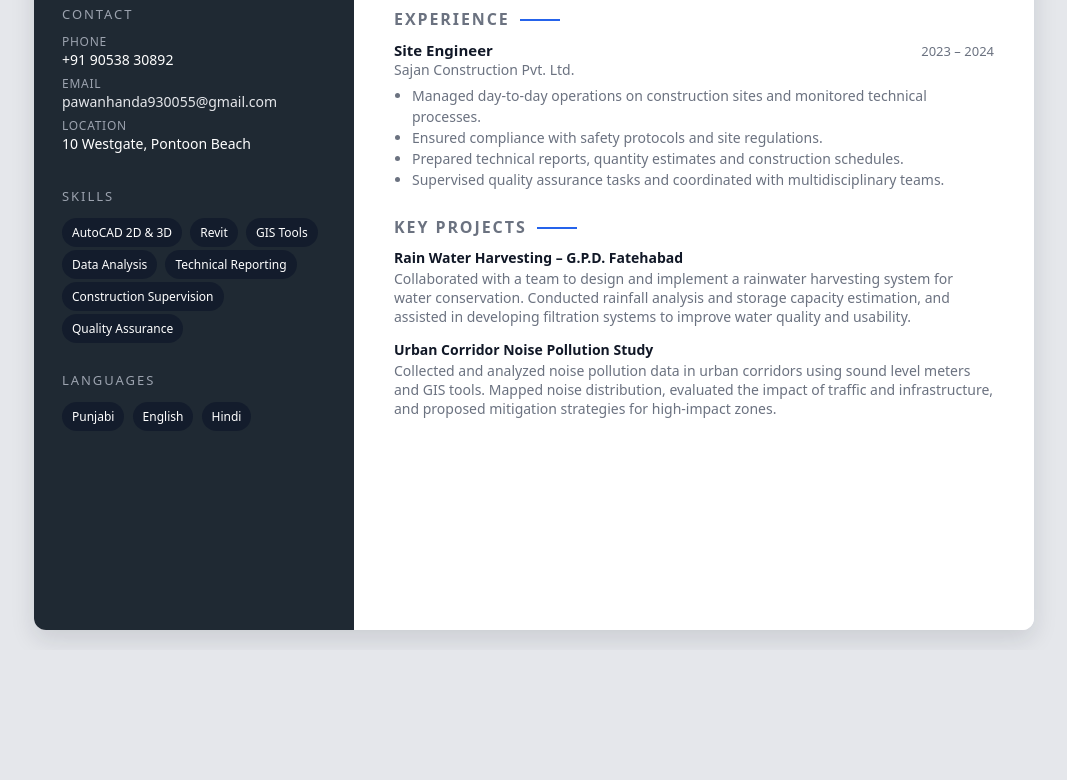
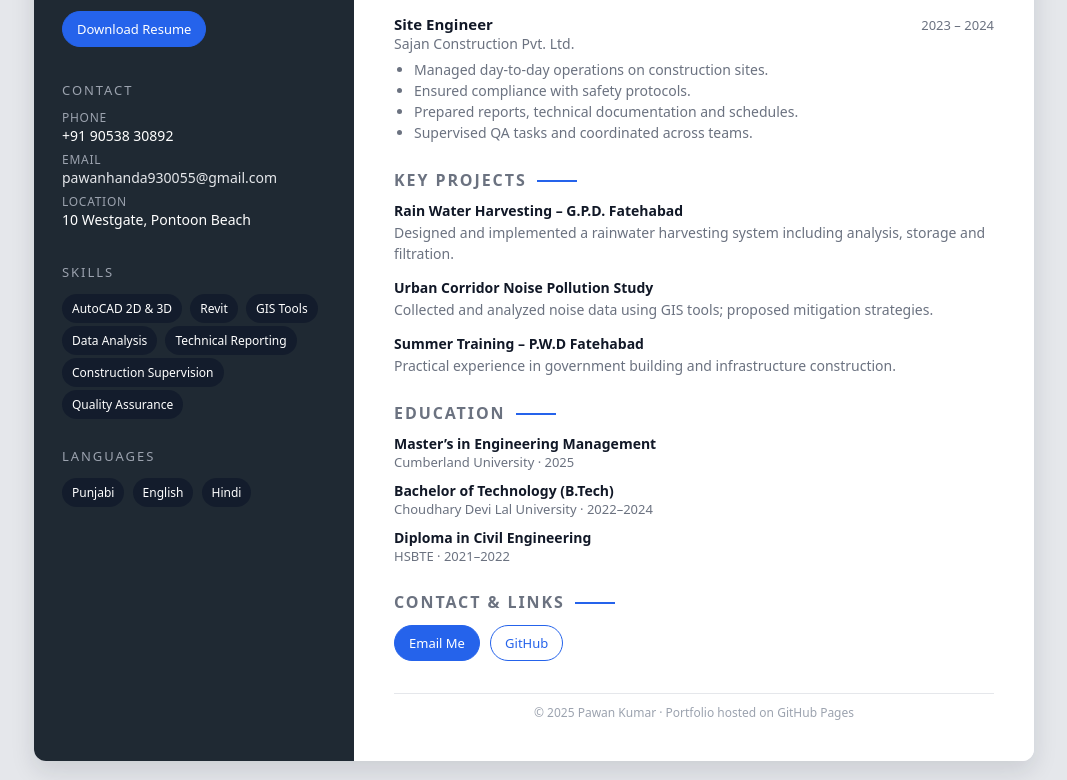
Before and after one commit to ndavicent60-png/pawan-kumar, a plain HTML site: page index.html in a window 1280 px wide. Shown: the part 190-970 px from the top of the page, without its empty margins (106-1173 px from the left). Before the commit the page ends 840 px from the top, so only its background shows below. Drawn offline with Linux system fonts and the light colour scheme.

Commit message:
Update index.html

```diff
--- a/index.html
+++ b/index.html
@@ -39,7 +39,7 @@
       min-height: 100vh;
     }
 
-    /* Left column (sidebar) */
+    /* LEFT SIDEBAR */
     .sidebar {
       background: var(--primary);
       color: white;
@@ -92,20 +92,15 @@
       margin: 3px 4px 0 0;
     }
 
-    .sidebar hr {
+    hr {
       border: none;
       border-top: 1px solid rgba(148, 163, 184, 0.4);
       margin: 4px 0 10px;
     }
 
-    /* Right column (content) */
     .content {
       padding: 32px 40px 40px;
       background: white;
-    }
-
-    .about {
-      margin-bottom: 26px;
     }
 
     .about p {
@@ -144,7 +139,6 @@
       display: flex;
       justify-content: space-between;
       align-items: baseline;
-      gap: 10px;
     }
 
     .job-title {
@@ -164,7 +158,7 @@
 
     .job ul {
       margin-top: 6px;
-      padding-left: 18px;
+      padding-left: 20px;
       font-size: 14px;
       color: var(--text-muted);
       line-height: 1.5;
@@ -197,6 +191,7 @@
       font-size: 14px;
       color: var(--text-muted);
       margin-top: 2px;
+      line-height: 1.5;
     }
 
     .footer {
@@ -243,57 +238,47 @@
       .page {
         grid-template-columns: 1fr;
       }
-      .sidebar {
-        flex-direction: column;
-      }
-    }
-
-    @media (max-width: 600px) {
-      body {
-        padding: 10px;
-      }
-      .content {
-        padding: 24px 18px 24px;
-      }
     }
   </style>
 </head>
 <body>
+
   <div class="page">
-    <!-- LEFT COLUMN -->
+
+    <!-- LEFT SIDE -->
     <aside class="sidebar">
+
+      <!-- PROFILE PHOTO HERE -->
+      <div style="text-align:center; margin-bottom:20px;">
+        <img src="pawan-profile.jpg"
+             alt="Pawan Kumar"
+             style="width:150px; height:150px; border-radius:50%; object-fit:cover; border:3px solid #ffffff;">
+      </div>
+
       <div>
         <div class="name">Pawan Kumar</div>
         <div class="role">Site Engineer &amp; Data Analyst</div>
 
         <div class="btn-row" style="margin-top:14px;">
-          <!-- Change resume file name after uploading your PDF -->
           <a href="Pawan_Kumar_Resume.pdf" class="btn primary" target="_blank">Download Resume</a>
         </div>
       </div>
 
       <div>
         <div class="section-title">Contact</div>
-        <div class="contact-item">
-          <span>Phone</span>
-          +91 90538 30892
-        </div>
+        <div class="contact-item"><span>Phone</span> +91 90538 30892</div>
         <div class="contact-item">
           <span>Email</span>
           <a href="mailto:pawanhanda930055@gmail.com" style="color:#e5e7eb;text-decoration:none;">
             pawanhanda930055@gmail.com
           </a>
         </div>
-        <div class="contact-item">
-          <span>Location</span>
-          10 Westgate, Pontoon Beach
-        </div>
+        <div class="contact-item"><span>Location</span> 10 Westgate, Pontoon Beach</div>
       </div>
 
       <div>
         <div class="section-title">Skills</div>
-        <div>
-          <span class="pill">AutoCAD 2D &amp; 3D</span>
+        <span class="pill">AutoCAD 2D & 3D</span>
         <span class="pill">Revit</span>
         <span class="pill">GIS Tools</span>
         <span class="pill">Data Analysis</span>
@@ -301,20 +286,19 @@
         <span class="pill">Construction Supervision</span>
         <span class="pill">Quality Assurance</span>
       </div>
-      </div>
 
       <div>
         <div class="section-title">Languages</div>
-        <div>
         <span class="pill">Punjabi</span>
         <span class="pill">English</span>
         <span class="pill">Hindi</span>
       </div>
-      </div>
+
     </aside>
 
-    <!-- RIGHT COLUMN -->
+    <!-- RIGHT SIDE -->
     <main class="content">
+
       <section class="about">
         <h2 style="font-size:18px;margin-bottom:6px;">Profile</h2>
         <p>
@@ -337,10 +321,10 @@
             <div class="job-date">2023 – 2024</div>
           </div>
           <ul>
-            <li>Managed day-to-day operations on construction sites and monitored technical processes.</li>
-            <li>Ensured compliance with safety protocols and site regulations.</li>
-            <li>Prepared technical reports, quantity estimates and construction schedules.</li>
-            <li>Supervised quality assurance tasks and coordinated with multidisciplinary teams.</li>
+            <li>Managed day-to-day operations on construction sites.</li>
+            <li>Ensured compliance with safety protocols.</li>
+            <li>Prepared reports, technical documentation and schedules.</li>
+            <li>Supervised QA tasks and coordinated across teams.</li>
           </ul>
         </div>
       </section>
@@ -350,18 +334,52 @@
 
         <div class="project">
           <div class="project-title">Rain Water Harvesting – G.P.D. Fatehabad</div>
-          <p>
-            Collaborated with a team to design and implement a rainwater harvesting system for water
-            conservation. Conducted rainfall analysis and storage capacity estimation, and assisted in
-            developing filtration systems to improve water quality and usability.
-          </p>
+          <p>Designed and implemented a rainwater harvesting system including analysis, storage and filtration.</p>
         </div>
 
         <div class="project">
           <div class="project-title">Urban Corridor Noise Pollution Study</div>
-          <p>
-            Collected and analyzed noise pollution data in urban corridors using sound level meters and
-            GIS tools. Mapped noise distribution, evaluated the impact of traffic and infrastructure, and
-            proposed mitigation strategies for high-impact zones.
-          </p>
+          <p>Collected and analyzed noise data using GIS tools; proposed mitigation strategies.</p>
         </div>
+
+        <div class="project">
+          <div class="project-title">Summer Training – P.W.D Fatehabad</div>
+          <p>Practical experience in government building and infrastructure construction.</p>
+        </div>
+      </section>
+
+      <section class="content-section">
+        <h2>Education</h2>
+
+        <div class="edu-item">
+          <div class="edu-title">Master’s in Engineering Management</div>
+          <div class="edu-meta">Cumberland University · 2025</div>
+        </div>
+
+        <div class="edu-item">
+          <div class="edu-title">Bachelor of Technology (B.Tech)</div>
+          <div class="edu-meta">Choudhary Devi Lal University · 2022–2024</div>
+        </div>
+
+        <div class="edu-item">
+          <div class="edu-title">Diploma in Civil Engineering</div>
+          <div class="edu-meta">HSBTE · 2021–2022</div>
+        </div>
+      </section>
+
+      <section class="content-section">
+        <h2>Contact & Links</h2>
+
+        <div class="btn-row">
+          <a href="mailto:pawanhanda930055@gmail.com" class="btn primary">Email Me</a>
+          <a href="https://github.com/ndavicent60-png" class="btn" target="_blank">GitHub</a>
+        </div>
+      </section>
+
+      <div class="footer">© 2025 Pawan Kumar · Portfolio hosted on GitHub Pages</div>
+
+    </main>
+  </div>
+
+</body>
+</html>
```
Lines whose indentation alone changed are shown as unchanged.
